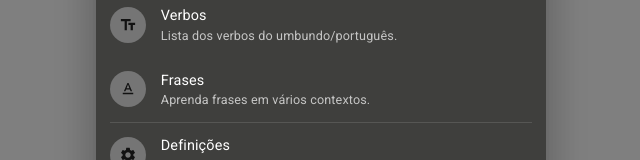
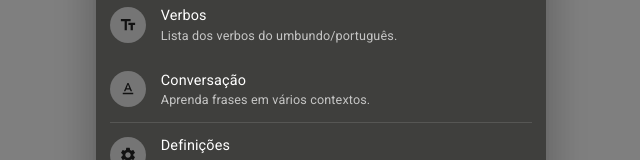
Before and after one commit to Francisco-Fetapi/portuguese-umbundo-dictionary, a React (Vite) app: page / in a window 1280 px wide. Both pictures are taken after a click on the button 835 px from the left and 39 px from the top of the page. Shown: the part 299-459 px from the top of the page, without its empty margins (319-959 px from the left). Built offline with nearby package versions, Linux system fonts and the light colour scheme.

Commit message:
feat: all pages linked on list item menu

```diff
--- a/src/components/MenuList.tsx
+++ b/src/components/MenuList.tsx
@@ -18,12 +18,14 @@ import {
 } from "react-icons/md";
 
 import { Divider } from "@mui/material";
+import { useNavigate } from "react-router-dom";
 
 interface IOption {
   label: string;
   icon: React.ReactNode;
   textSecondary: string;
   divider?: boolean;
+  url: `/${string}`;
 }
 
 const options: IOption[] = [
@@ -31,58 +33,69 @@ const options: IOption[] = [
     label: "Histórico",
     icon: <MdHistory />,
     textSecondary: "Configure suas preferencias.",
+    url: "/historico",
   },
   {
     label: "Favoritos",
     icon: <MdStar />,
     textSecondary: "Guarde suas palavras favoritas.",
+    url: "/favoritos",
   },
   {
     label: "Frases guardadas",
     icon: <MdOutlineSaveAlt />,
     textSecondary: "Guarde frases para memorizar.",
     divider: true,
+    url: "/frases-guardadas",
   },
   {
     label: "Verbos",
     icon: <MdTextFields />,
     textSecondary: "Lista dos verbos do umbundo/português.",
+    url: "/verbos",
   },
   {
-    label: "Frases",
+    label: "Conversação",
     icon: <MdTextFormat />,
     textSecondary: "Aprenda frases em vários contextos.",
     divider: true,
+    url: "/conversacao",
   },
   {
     label: "Definições",
     icon: <MdSettings />,
     textSecondary: "Configure suas preferencias.",
+    url: "/definicoes",
   },
   {
     label: "Ajuda e Comentários",
     icon: <MdComment />,
     textSecondary: "Ajudê-nos dando o seu feedback.",
+    url: "/ajuda-e-comentarios",
   },
   {
     label: "Sobre nós",
     icon: <MdGroup />,
     textSecondary: "Saiba mais sobre nós.",
     divider: true,
+    url: "/sobre-nos",
   },
   {
     label: "Politica de Privacidade",
     icon: <MdSecurity />,
     textSecondary: "Conheça nossas politicas.",
+    url: "/politica-de-privacidade",
   },
   {
     label: "Termos de utilização",
     icon: <MdTextSnippet />,
     textSecondary: "Veja os termos da aplicação.",
+    url: "/termos-de-utilizacao",
   },
 ];
 
 export default function MenuList() {
+  const navigate = useNavigate();
   return (
     <List
       sx={{
@@ -93,7 +106,11 @@ export default function MenuList() {
     >
       {options.map((option) => (
         <React.Fragment>
-          <ListItem key={option.label} button>
+          <ListItem
+            key={option.label}
+            button
+            onClick={() => navigate(option.url)}
+          >
             <ListItemAvatar>
               <Avatar>{option.icon}</Avatar>
             </ListItemAvatar>
--- a/src/routes.tsx
+++ b/src/routes.tsx
@@ -1,11 +1,34 @@
 import { BrowserRouter, Route, Routes } from "react-router-dom";
+import AboutUs from "./pages/AboutUs";
+import Conversations from "./pages/Conversations";
+import Favorites from "./pages/Favorites";
+import HelpAndComments from "./pages/HelpAndComments";
+import History from "./pages/History";
 import Home from "./pages/Home";
+import PolicyAndPrivacy from "./pages/PolicyAndPrivacy";
+import SavedSentences from "./pages/SavedSentences";
+import Settings from "./pages/Settings";
+import UtilityTerms from "./pages/UtilityTerms";
+import Verbs from "./pages/Verbs";
 
 export default function routes() {
   return (
     <BrowserRouter>
       <Routes>
         <Route path="/" element={<Home />} />
+        <Route path="/historico" element={<History />} />
+        <Route path="/favoritos" element={<Favorites />} />
+        <Route path="/frases-guardadas" element={<SavedSentences />} />
+        <Route path="/verbos" element={<Verbs />} />
+        <Route path="/conversacao" element={<Conversations />} />
+        <Route path="/definicoes" element={<Settings />} />
+        <Route path="/ajuda-e-comentarios" element={<HelpAndComments />} />
+        <Route path="/sobre-nos" element={<AboutUs />} />
+        <Route
+          path="/politicas-de-privacidade"
+          element={<PolicyAndPrivacy />}
+        />
+        <Route path="/termos-de-utilizacao" element={<UtilityTerms />} />
       </Routes>
     </BrowserRouter>
   );
```
